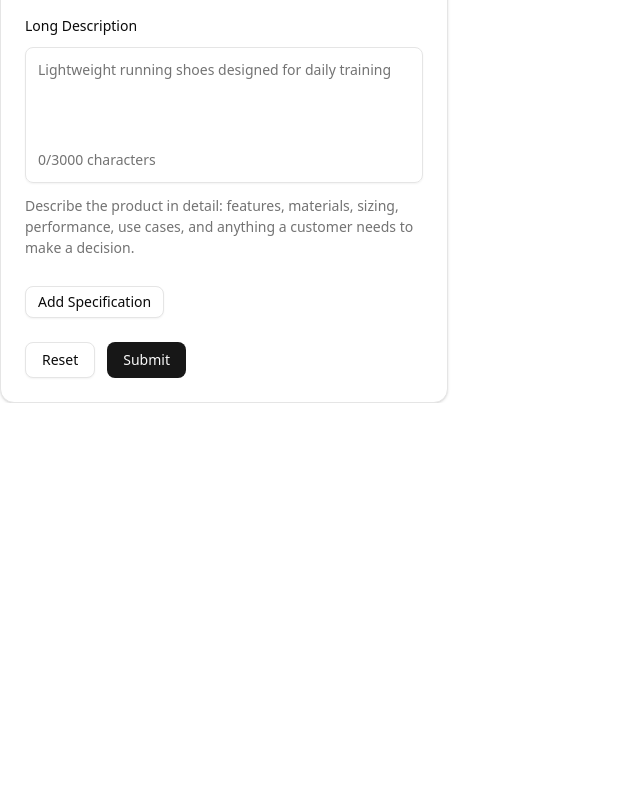
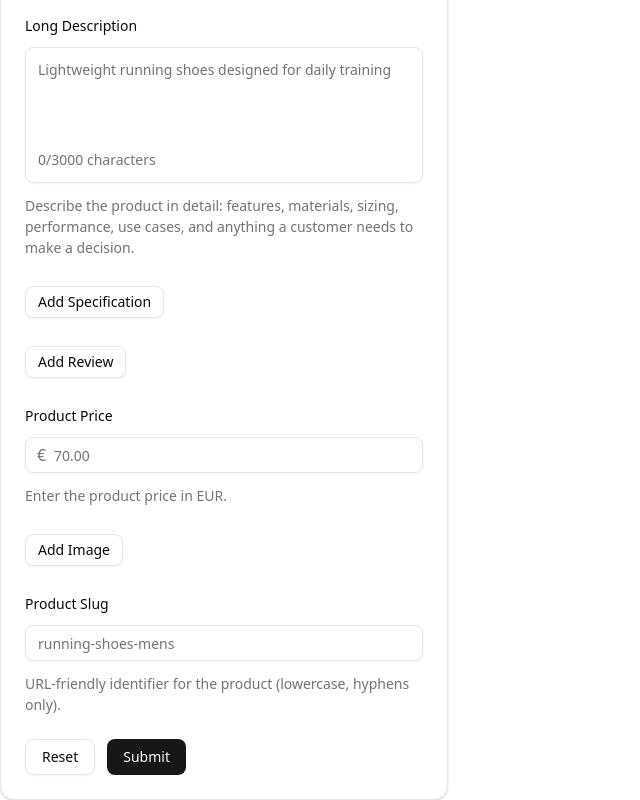
Before and after one commit to jamesmcdonald112/ecommerce-project, a Next.js app: page /admin/products/new in a window 1280 px wide. Shown: the part 401-1201 px from the top of the page, without its empty margins (0-640 px from the left). Before the commit the page ends 804 px from the top, so only its background shows below. Built offline with nearby package versions, Linux system fonts and the light colour scheme.

Commit message:
feat(products): complete product creation form with all fields

```diff
--- a/app/admin/products/new/page.tsx
+++ b/app/admin/products/new/page.tsx
@@ -7,6 +7,9 @@ import { toast } from "sonner";
 import type { z } from "zod";
 import { PRODUCT_LIMITS } from "@/app/features/products/config/product-field-limits";
 import { productSchema } from "@/app/features/products/schemas/product.schema";
+import ImagesFieldArray from "@/components/images-field-array";
+import ReviewsFieldArray from "@/components/reviews-field-array";
+import SpecsFieldArray from "@/components/specs-filed-array";
 import { Button } from "@/components/ui/button";
 import {
 	Card,
@@ -30,7 +33,6 @@ import {
 	InputGroupText,
 	InputGroupTextarea,
 } from "@/components/ui/input-group";
-import SpecsFieldArray from "@/components/specs-filed-array";
 
 export default function BugReportForm() {
 	const form = useForm<z.infer<typeof productSchema>>({
@@ -77,7 +79,7 @@ export default function BugReportForm() {
 			<CardContent>
 				<form id="form-new-product" onSubmit={form.handleSubmit(onSubmit)}>
 					<FieldGroup>
-						 {/* TITLE */}
+						{/* TITLE */}
 						<Controller
 							name="title"
 							control={form.control}
@@ -173,7 +175,79 @@ export default function BugReportForm() {
 						/>
 
 						{/* SPECS */}
-						<SpecsFieldArray form={form}/>
+						<SpecsFieldArray form={form} />
+
+						{/* REVIEWS */}
+						<ReviewsFieldArray form={form} />
+
+						{/* PRICE */}
+						<Controller
+							name="price"
+							control={form.control}
+							render={({ field, fieldState }) => (
+								<Field data-invalid={fieldState.invalid}>
+									<FieldLabel htmlFor="form-new-product-price">
+										Product Price
+									</FieldLabel>
+									<div className="relative">
+										<span className="absolute left-3 top-1/2 -translate-y-1/2 text-muted-foreground pointer-events-none">
+											€
+										</span>
+										<Input
+											{...field}
+											id="form-new-product-price"
+											aria-invalid={fieldState.invalid}
+											placeholder="70.00"
+											autoComplete="off"
+											type="number"
+											step="0.01"
+											min="0"
+											onChange={(e) =>
+												field.onChange(parseFloat(e.target.value) || 0)
+											}
+											value={field.value || ""}
+											className="pl-7"
+										/>
+									</div>
+									<FieldDescription>
+										Enter the product price in EUR.
+									</FieldDescription>
+									{fieldState.invalid && (
+										<FieldError errors={[fieldState.error]} />
+									)}
+								</Field>
+							)}
+						/>
+
+						{/* IMAGES */}
+						<ImagesFieldArray form={form} />
+
+						{/* SLUG */}
+						<Controller
+							name="slug"
+							control={form.control}
+							render={({ field, fieldState }) => (
+								<Field data-invalid={fieldState.invalid}>
+									<FieldLabel htmlFor="form-new-product-slug">
+										Product Slug
+									</FieldLabel>
+									<Input
+										{...field}
+										id="form-new-product-slug"
+										aria-invalid={fieldState.invalid}
+										placeholder="running-shoes-mens"
+										autoComplete="off"
+									/>
+									<FieldDescription>
+										URL-friendly identifier for the product (lowercase, hyphens
+										only).
+									</FieldDescription>
+									{fieldState.invalid && (
+										<FieldError errors={[fieldState.error]} />
+									)}
+								</Field>
+							)}
+						/>
 					</FieldGroup>
 				</form>
 			</CardContent>
--- a/app/features/products/config/product-field-limits.ts
+++ b/app/features/products/config/product-field-limits.ts
@@ -2,4 +2,5 @@ export const PRODUCT_LIMITS = {
 	title: 100,
 	shortDescription: 300,
 	longDescription: 3000,
+	review: 1000,
 };
--- a/app/features/products/schemas/product.schema.ts
+++ b/app/features/products/schemas/product.schema.ts
@@ -24,18 +24,26 @@ export const productSchema = z.object({
 			`Max ${PRODUCT_LIMITS.longDescription} characters for long descriptions`,
 		),
 	specs: z.record(z.string(), z.string()),
-	reviews: z.array(z.string()),
-	price: z.number().nonnegative("Price must be positive"),
-	images: z
-		.array(z.string().url("Invalid image URL"))
-		.min(1, "At least one image is required"),
-	slug: z.string().min(1, "Slug is required"),
 	specRows: z.array(
 		z.object({
 			key: z.string().min(1, "Key is required"),
 			value: z.string().min(1, "Value is required"),
 		}),
 	),
+	reviews: z.array(
+		z
+			.string()
+			.min(1, "Review cannot be empty")
+			.max(
+				PRODUCT_LIMITS.review,
+				`Max ${PRODUCT_LIMITS.review} characters per review`,
+			),
+	),
+	price: z.number().nonnegative("Price must be positive"),
+	images: z
+		.array(z.string().url("Invalid image URL"))
+		.min(1, "At least one image is required"),
+	slug: z.string().min(1, "Slug is required"),
 });
 
 export type Product = z.infer<typeof productSchema>;
--- /dev/null
+++ b/components/images-field-array.tsx
@@ -0,0 +1,71 @@
+import { Controller, type UseFormReturn, useFieldArray } from "react-hook-form";
+import type { z } from "zod";
+
+import type { productSchema } from "@/app/features/products/schemas/product.schema";
+import { Button } from "./ui/button";
+import { Field, FieldError, FieldLabel } from "./ui/field";
+import { Input } from "./ui/input";
+
+interface ImagesFieldArrayProps {
+	form: UseFormReturn<z.infer<typeof productSchema>>;
+}
+
+export default function ImagesFieldArray({ form }: ImagesFieldArrayProps) {
+	const { control } = form;
+
+	const { fields, append, remove } = useFieldArray({
+		control: control as never,
+		name: "images",
+	});
+
+	return (
+		<div className="space-y-4">
+			{fields.map((field, index) => (
+				<div key={field.id} className="flex gap-4 items-start">
+					{/* IMAGE URL */}
+					<Controller
+						name={`images.${index}`}
+						control={form.control}
+						render={({ field, fieldState }) => (
+							<Field data-invalid={fieldState.invalid} className="flex-1">
+								<FieldLabel htmlFor={`image-url-${index}`}>
+									Image URL {index + 1}
+								</FieldLabel>
+								<Input
+									{...field}
+									id={`image-url-${index}`}
+									placeholder="https://example.com/product.jpg"
+									aria-invalid={fieldState.invalid}
+									autoComplete="off"
+								/>
+								{fieldState.invalid && (
+									<FieldError errors={[fieldState.error]} />
+								)}
+							</Field>
+						)}
+					/>
+
+					{/* REMOVE BUTTON */}
+					<Button
+						type="button"
+						variant="destructive"
+						size="sm"
+						onClick={() => remove(index)}
+						className="mt-8"
+					>
+						Remove
+					</Button>
+				</div>
+			))}
+
+			<Button
+				type="button"
+				variant="outline"
+				size="sm"
+				onClick={() => append("")}
+			>
+				Add Image
+			</Button>
+		</div>
+	);
+}
--- /dev/null
+++ b/components/reviews-field-array.tsx
@@ -0,0 +1,72 @@
+import { Controller, type UseFormReturn, useFieldArray } from "react-hook-form";
+import type { z } from "zod";
+
+import type { productSchema } from "@/app/features/products/schemas/product.schema";
+import { Button } from "./ui/button";
+import { Field, FieldError, FieldLabel } from "./ui/field";
+import { Textarea } from "./ui/textarea";
+
+interface ReviewsFieldArrayProps {
+	form: UseFormReturn<z.infer<typeof productSchema>>;
+}
+
+export default function ReviewsFieldArray({ form }: ReviewsFieldArrayProps) {
+	const { control } = form;
+
+	const { fields, append, remove } = useFieldArray({
+		control: control as never,
+		name: "reviews",
+	});
+
+	return (
+		<div className="space-y-4">
+			{fields.map((field, index) => (
+				<div key={field.id} className="flex gap-4 items-start">
+					{/* REVIEW TEXT */}
+					<Controller
+						name={`reviews.${index}`}
+						control={form.control}
+						render={({ field, fieldState }) => (
+							<Field data-invalid={fieldState.invalid} className="flex-1">
+								<FieldLabel htmlFor={`review-${index}`}>
+									Review {index + 1}
+								</FieldLabel>
+								<Textarea
+									{...field}
+									id={`review-${index}`}
+									placeholder="Excellent product, very durable and comfortable..."
+									rows={3}
+									className="resize-none"
+									aria-invalid={fieldState.invalid}
+								/>
+								{fieldState.invalid && (
+									<FieldError errors={[fieldState.error]} />
+								)}
+							</Field>
+						)}
+					/>
+
+					{/* REMOVE BUTTON */}
+					<Button
+						type="button"
+						variant="destructive"
+						size="sm"
+						onClick={() => remove(index)}
+						className="mt-8"
+					>
+						Remove
+					</Button>
+				</div>
+			))}
+
+			<Button
+				type="button"
+				variant="outline"
+				size="sm"
+				onClick={() => append("")}
+			>
+				Add Review
+			</Button>
+		</div>
+	);
+}
```
